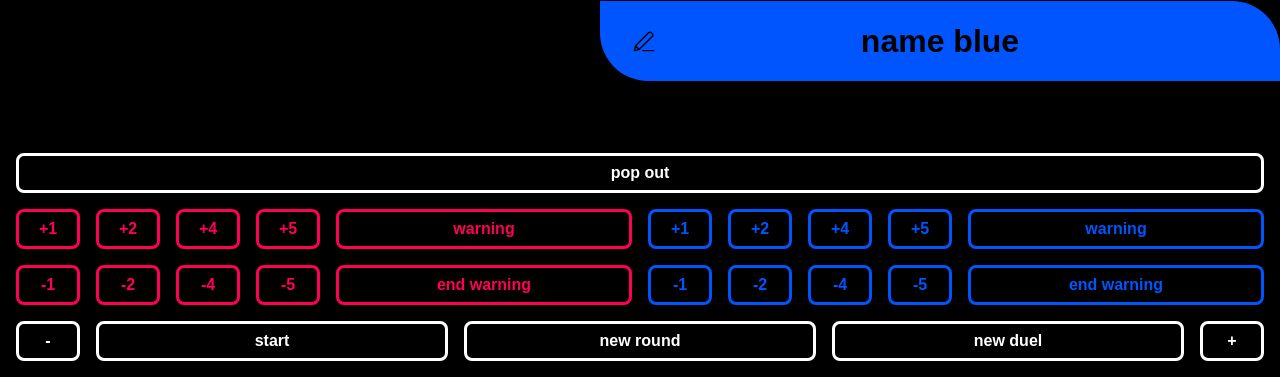
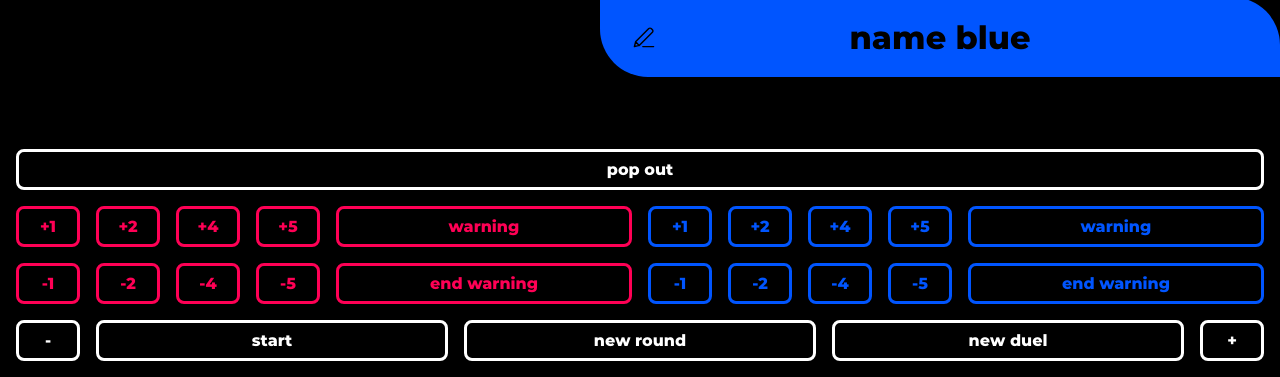
Before and after one commit to gruener-campus-malchow/simplescoreboard, a plain HTML site: page index.html in a window 1280 px wide. Shown: the part 423-800 px from the top of the page. Drawn offline with Linux system fonts and the light colour scheme.

Commit message:
embed font

```diff
--- a/assets/scoreboard.scss
+++ b/assets/scoreboard.scss
@@ -14,10 +14,17 @@ $history-font-size: 1.5rem;
 
 $control-gap: 1rem;
 
+@font-face {
+	font-family: 'Montserrat';
+	font-weight: 800;
+	font-style: normal;
+	src: local('Montserrat ExtraBold'), url('Montserrat-ExtraBold.otf') format('opentype');
+}
+
 body {
 	margin: 0;
 	background: #000;
-	font-family: 'Montserrat', 'Ubuntu', sans-serif;
+	font-family: 'Montserrat', sans-serif;
 	font-weight: 800;
 
 	height: 100vh;
```
Also changed, not shown: assets/Montserrat-ExtraBold.otf (added), assets/scoreboard.css.
